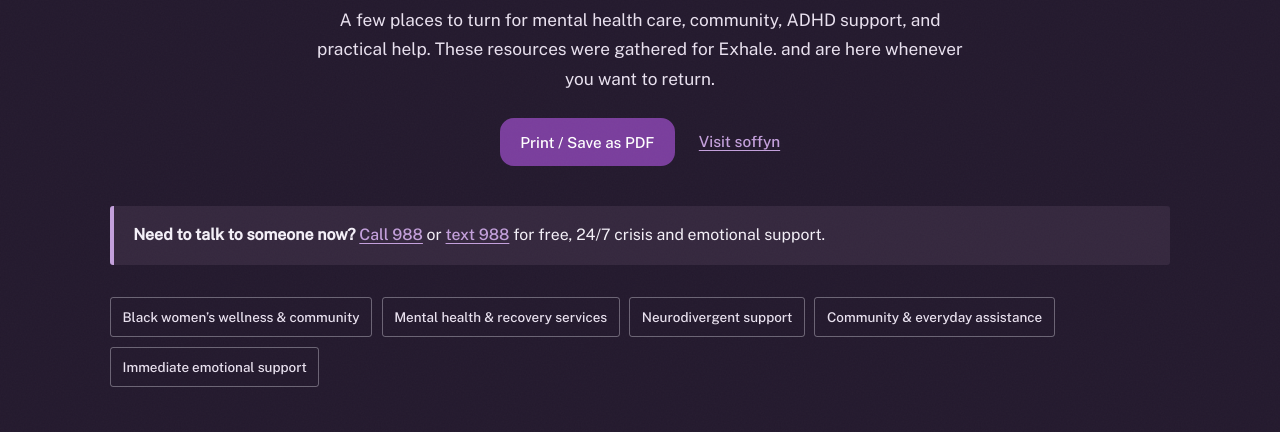
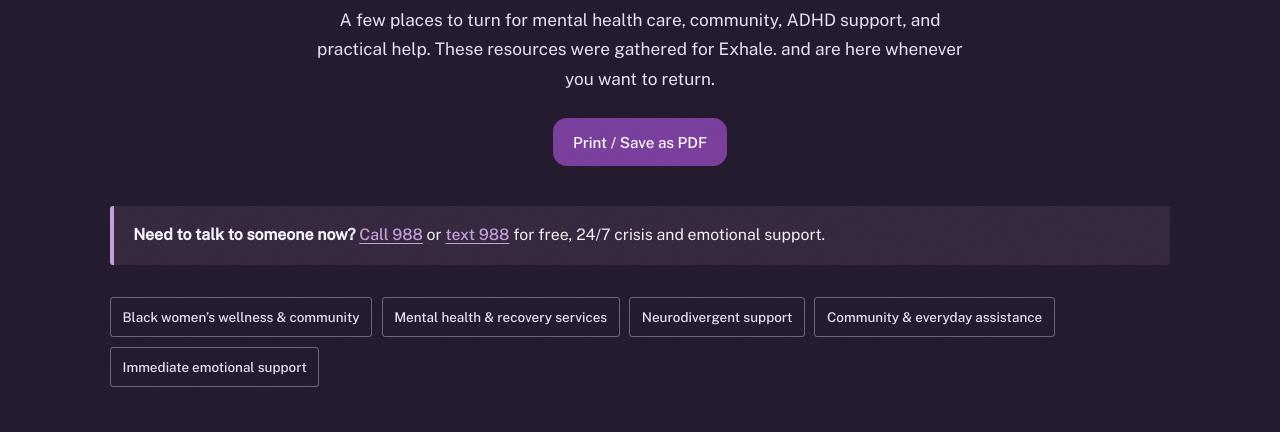
Before and after one commit to akiachenise/soffyn-website, a plain HTML site: page exhale/resources/index.html in a window 1280 px wide. Both pictures are taken after a click on the switch "Switch to dark mode". Shown: the part 340-772 px from the top of the page. Drawn offline with nearby package versions, Linux system fonts and the light colour scheme.

Commit message:
Remove the Visit soffyn link beside the print button

```diff
--- a/exhale/resources/exhale-resources.css
+++ b/exhale/resources/exhale-resources.css
@@ -75,14 +75,6 @@
 }
 .exhale-resources-page .exhale-print-button:hover {
   background: #5e277e;
-}
-.exhale-resources-page .exhale-back-link {
-  color: #7a3e9d;
-  font:
-    500 0.96rem/1.4 "Public Sans",
-    Arial,
-    sans-serif;
-  text-underline-offset: 0.18em;
 }
 .exhale-resources-page .exhale-main :is(a, button):focus-visible {
   outline: 3px solid #241a2e;
@@ -235,8 +227,7 @@ body.exhale-resources-page.dark .exhale-intro,
 body.exhale-resources-page.dark .exhale-disclaimer {
   color: #eae2f0;
 }
-body.exhale-resources-page.dark .exhale-eyebrow,
-body.exhale-resources-page.dark .exhale-back-link {
+body.exhale-resources-page.dark .exhale-eyebrow {
   color: #c4a0dc;
 }
 body.exhale-resources-page.dark .exhale-urgent {
--- a/exhale/resources/index.html
+++ b/exhale/resources/index.html
@@ -91,7 +91,6 @@
           </p>
           <div class="exhale-hero-actions">
             <button class="exhale-print-button" id="exhale-print" type="button" hidden>Print / Save as PDF</button>
-            <a class="exhale-back-link" href="/">Visit soffyn</a>
           </div>
         </div>
         <aside class="exhale-urgent" aria-label="Immediate support">
```
